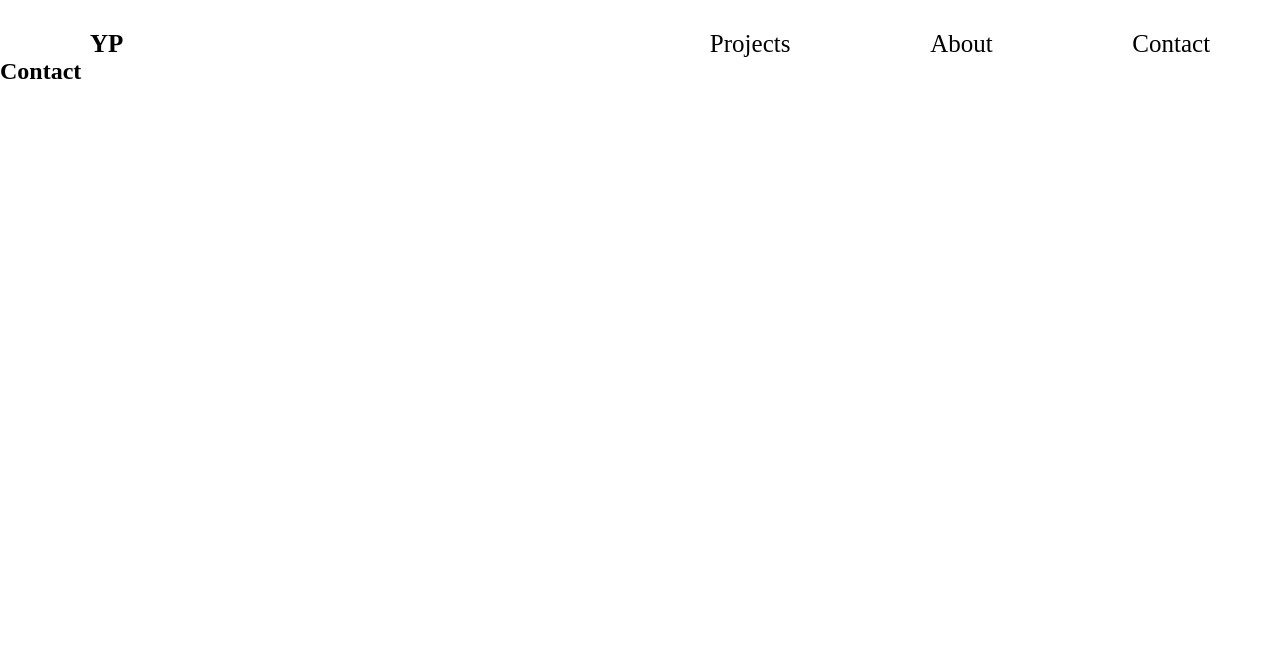
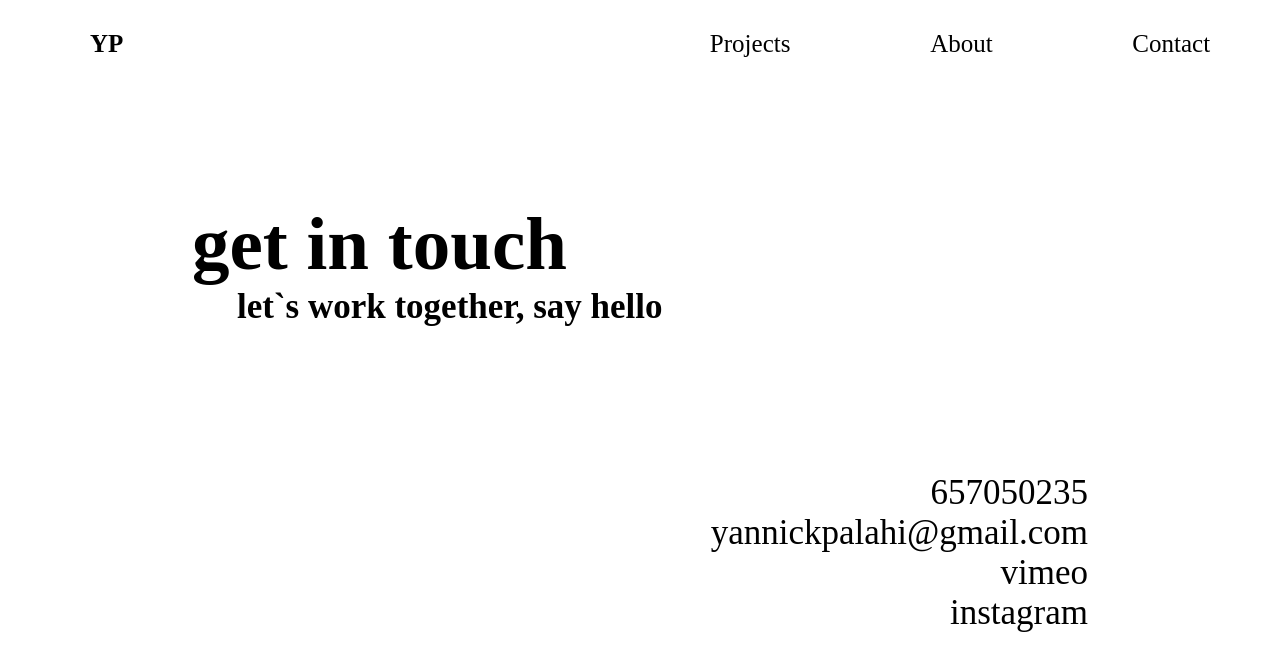
Before and after one commit to SantiagoMC52/yannickpalahi, a React (Create React App) app: page /contact in a window 1280 px wide. Shown: the top 670 px of the page. Built offline with nearby package versions, Linux system fonts and the light colour scheme.

Commit message:
Add info to contact component

```diff
--- /dev/null
+++ b/src/components/Contact/contact.scss
@@ -0,0 +1,73 @@
+@import './../../styles/mixins.scss';
+@import './../../styles/variables.scss';
+
+*,
+*::after,
+*::before {
+    margin: 0;
+    padding: 0;
+    box-sizing: border-box;
+}
+
+.contact-container {
+    height: 80vh;
+    @include flexbox(column, space-evenly);
+    align-items: center;
+
+    &__text {
+        @include flexbox(column, space-evenly);
+        align-items: inherit;
+        width: auto;
+        font-size: 25px;
+    }
+
+    &__media {
+        @include flexbox(column, space-evenly);
+        align-items: inherit;
+        width: auto;
+        font-size: 27px;
+        margin: 2px;
+
+        a {
+            text-decoration: none;
+            color: black;
+        }
+    }
+}
+
+@media (min-width: 1220px) {
+    .contact-container {
+        height: 90vh;
+        @include flexbox(column, space-evenly);
+        align-items: initial;
+
+        &__text {
+            @include flexbox(column, space-evenly);
+            align-items: flex-start;
+            width: auto;
+            padding-left: 192px;
+
+            h2{
+                font-size: 75px;
+            }
+
+            h4 {
+                padding-left: 45px;
+                font-size: 35px;
+            }
+        }
+
+        &__media {
+            @include flexbox(column, space-evenly);
+            align-items: flex-end;
+            width: auto;
+            font-size: 35px;
+            padding-right: 190px;
+
+            a {
+                text-decoration: none;
+                color: black;
+            }
+        }
+    }
+}
--- a/src/components/Contact/index.jsx
+++ b/src/components/Contact/index.jsx
@@ -1,7 +1,22 @@
 import React from 'react';
+import './contact.scss';
 
 const Contact = () => (
-  <h2>Contact</h2>
+
+  <section className="contact-container">
+    <div className="contact-container__text">
+      <h2>get in touch</h2>
+      <h4>let`s work together, say hello</h4>
+    </div>
+
+    <div className="contact-container__media">
+      <p>657050235</p>
+      <p>yannickpalahi@gmail.com</p>
+      <a href="https://vimeo.com/user110474883" target="_blank" rel="noreferrer">vimeo</a>
+      <a href="https://www.instagram.com/ypalahi/" target="_blank" rel="noreferrer">instagram</a>
+    </div>
+  </section>
+
 );
 
 export default Contact;
```
